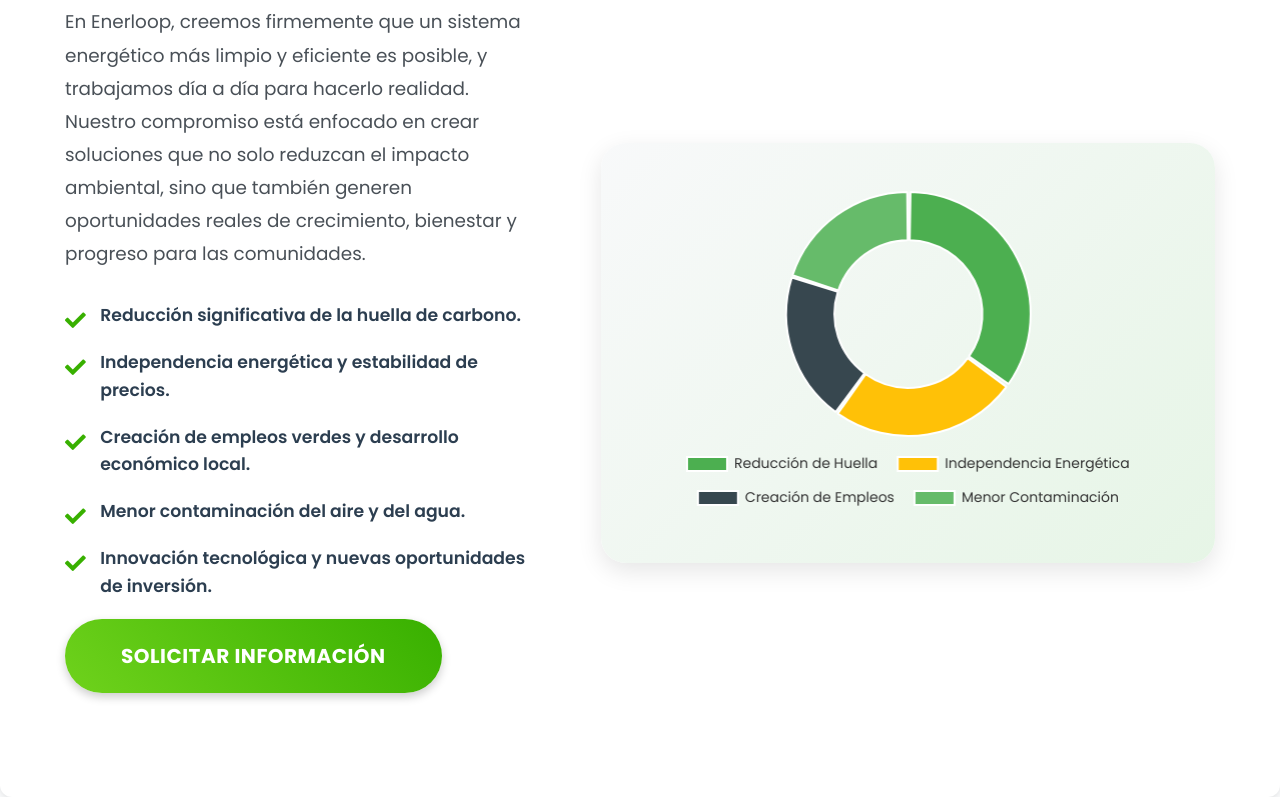
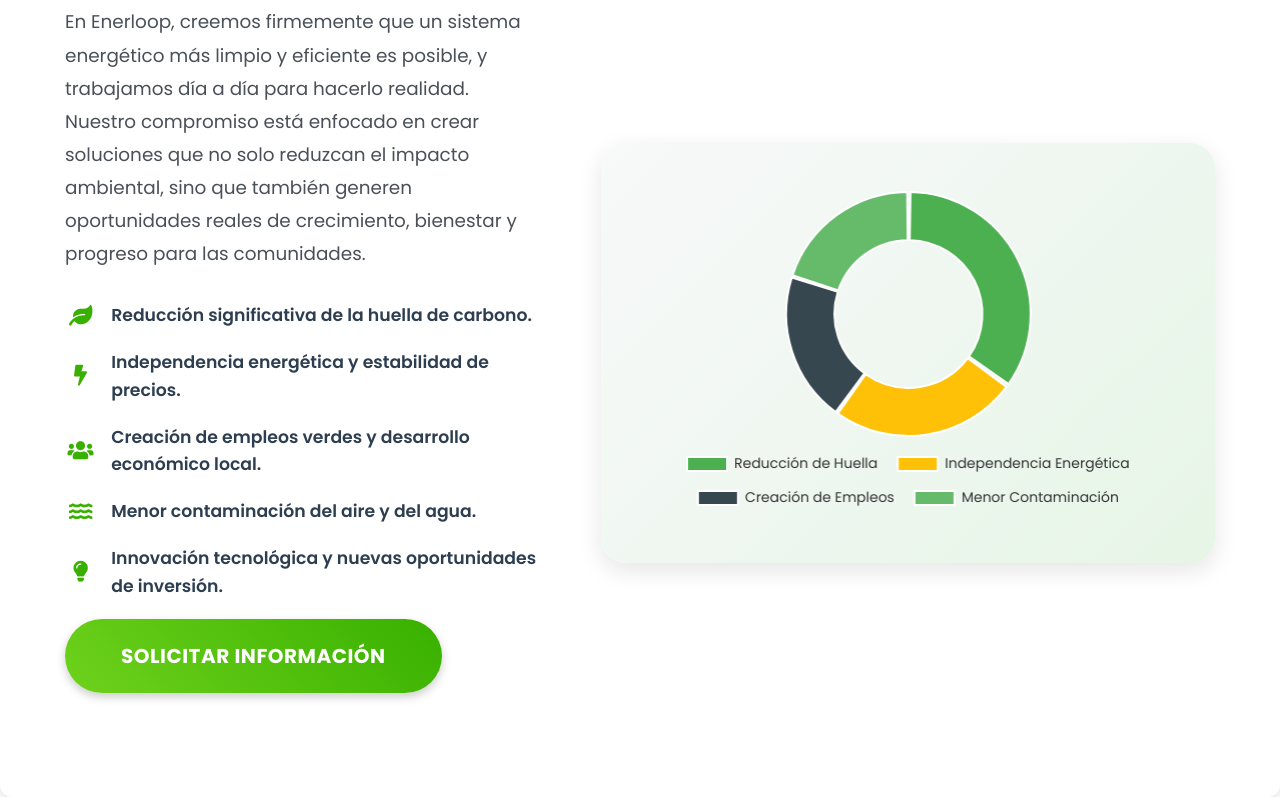
Before and after one commit to JhanP90/ProyectoFinal, a plain HTML site: page index.html in a window 1280 px wide. Shown: the part 2856-3653 px from the top of the page. Drawn offline with nearby package versions, Linux system fonts and the light colour scheme.

Commit message:
Cambios pequeños (Beneficios)

```diff
--- a/index.html
+++ b/index.html
@@ -27,23 +27,8 @@
                 filter: brightness(0.5);
             }
         }
-/*       .stat-eolica {
-  flex-direction: row !important;
-  align-items: flex-end !important;
-  justify-content: center;
-  gap: 0.3em;
-}
-.stat-eolica-num {
-  font-size: 1.2rem !important;
-  font-weight: bold;
-  color: #38b000;
-  line-height: 1;
-}
-.stat-eolica-unit {
-  font-size: 1rem !important;
-  color: #555;
-  margin-left: 0.2em;
-} */
+
+        /* Ya no se necesita CSS para eliminar chulos aquí porque se eliminó la regla de ::before en styles.css */
     </style>
 </head>
 <body>
@@ -115,7 +100,6 @@
                                 </div>
                                 <div class="stat">
                                     <h4>25+</h4>
-                                    <p>Años de vida</p>
                                 </div>
                             </div>
                         </div>
@@ -207,11 +191,11 @@
                     <div class="benefits-text">
                         <p>En Enerloop, creemos firmemente que un sistema energético más limpio y eficiente es posible, y trabajamos día a día para hacerlo realidad. Nuestro compromiso está enfocado en crear soluciones que no solo reduzcan el impacto ambiental, sino que también generen oportunidades reales de crecimiento, bienestar y progreso para las comunidades.</p>
                         <ul>
-                            <li>Reducción significativa de la huella de carbono.</li>
-                            <li>Independencia energética y estabilidad de precios.</li>
-                            <li>Creación de empleos verdes y desarrollo económico local.</li>
-                            <li>Menor contaminación del aire y del agua.</li>
-                            <li>Innovación tecnológica y nuevas oportunidades de inversión.</li>
+                            <li><i class="fas fa-leaf"></i> Reducción significativa de la huella de carbono.</li>
+                            <li><i class="fas fa-bolt"></i> Independencia energética y estabilidad de precios.</li>
+                            <li><i class="fas fa-users"></i> Creación de empleos verdes y desarrollo económico local.</li>
+                            <li><i class="fas fa-water"></i> Menor contaminación del aire y del agua.</li>
+                            <li><i class="fas fa-lightbulb"></i> Innovación tecnológica y nuevas oportunidades de inversión.</li>
                         </ul>
                         <a href="#contact" class="btn">Solicitar Información</a>
                     </div>
@@ -277,8 +261,6 @@
     <script src="script.js"></script>
     <script src="https://cdn.jsdelivr.net/npm/chart.js"></script>
 
-    <!-- animacion de contador de kw -->
-
     <script>
         function animateCounter(element, endValue, duration = 1500) {
             let start = 0;
@@ -329,7 +311,5 @@
             });
         });
     </script>
-    <!-- fin del codigo de contador de kw -->
-
     </body>
 </html>
--- a/styles.css
+++ b/styles.css
@@ -558,23 +558,34 @@ h2::after {
 
 .benefits-text li {
     margin-bottom: 1.2rem;
-    position: relative;
-    padding-left: 2.2rem; /* Espacio para el icono personalizado */
     font-size: 1.08rem;
     color: var(--dark-color);
     font-weight: 600;
+
+    /* CAMBIOS IMPLEMENTADOS PARA ALINEACIÓN DE ÍCONOS */
+    display: flex; /* Convierte el li en un contenedor flex */
+    align-items: center; /* ALINEACIÓN CENTRAL VERTICALMENTE */
+    /* Se cambió de 'flex-start' a 'center' para una mejor alineación visual del ícono con el texto */
 }
 
-.benefits-text li::before {
-    content: '\f00c'; /* Icono de checkmark de Font Awesome */
-    font-family: 'Font Awesome 5 Free'; /* Asegura que se use la fuente correcta */
-    font-weight: 900; /* Para obtener la versión sólida del icono */
-    position: absolute;
-    left: 0;
-    color: var(--primary-color);
-    font-size: 1.3rem;
-    top: 2px;
+/* Nuevo estilo para los iconos de Font Awesome dentro de los 'li' */
+.benefits-text li .fa,
+.benefits-text li .fas,
+.benefits-text li .far,
+.benefits-text li .fab {
+    color: var(--primary-color); /* Aplica el color verde a los iconos */
+    margin-right: 15px; /* Espacio entre el icono y el texto */
+    font-size: 1.3rem; /* Tamaño del icono */
+    flex-shrink: 0; /* Asegura que el icono no se encoja ni crezca */
+
+    /* CAMBIOS IMPLEMENTADOS PARA ALINEACIÓN VISUAL DE ÍCONOS */
+    width: 1.5em; /* Ancho fijo para todos los íconos (ajustado para consistencia) */
+    text-align: center; /* Centra el ícono dentro de su ancho fijo */
+    text-shadow: none; /* Asegura que no haya sombra de texto no deseada */
+    filter: none; /* Asegura que no haya filtros CSS inesperados */
+    vertical-align: middle; /* Puede ayudar en algunos navegadores a alinear con el texto */
 }
+
 
 .benefits-chart-container {
     background: linear-gradient(135deg, var(--light-color), #e6f5e6);
@@ -802,6 +813,11 @@ h2::after {
         margin: 2rem auto; /* Centra la lista */
     }
 
+    /* Ajuste para que los li dentro de la lista centrada se alineen correctamente */
+    .benefits-text li {
+        justify-content: flex-start; /* Alinea los elementos al inicio en modo horizontal (izquierda) */
+    }
+
     .benefits-chart-container {
         margin-top: 2.5rem; /* Margen superior para el contenedor del gráfico */
     }
@@ -911,6 +927,10 @@ h2::after {
     .social-icons {
         justify-content: center; /* Centra los iconos sociales */
     }
+
+    .benefits-text li {
+        justify-content: flex-start; /* Asegura la alineación a la izquierda en móviles también */
+    }
 }
 
 /* Pantallas muy pequeñas (móviles) */
```
Lines whose indentation alone changed are shown as unchanged.
